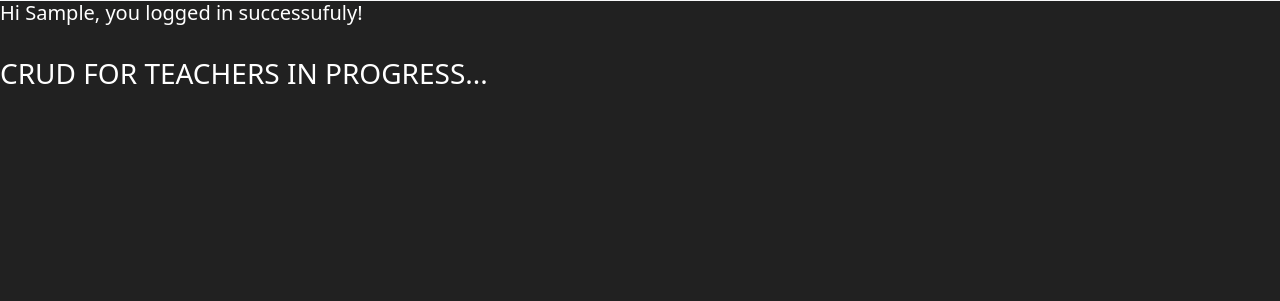
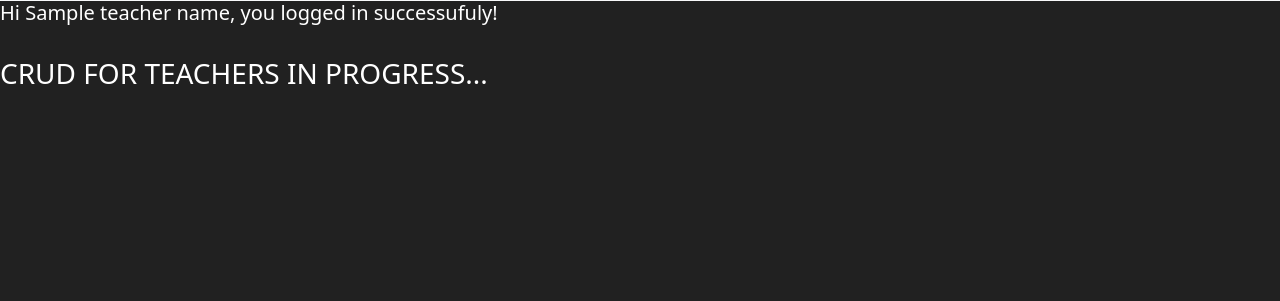
Before and after one commit to AbdessamadTzn/Flask-Project, a Flask app: template templates/profile.html in a window 1280 px wide. Shown: the part 55-356 px from the top of the page. Run offline with Flask 3, Linux system fonts and the light colour scheme; the template is opened without the code that fills it: most values are stand-ins (such as "Sample title", 1, 10 or a date in 2020).

Commit message:
refactor: restructure code into separate files

```diff
--- a/templates/profile.html
+++ b/templates/profile.html
@@ -1,6 +1,6 @@
 {% extends 'base.html' %} {% block title %} {{m}} {% endblock %} {% block
 content %}
-<h5>Hi {{m}}, you logged in successufuly!</h5>
+<h5>Hi {{teacherName}}, you logged in successufuly!</h5>
 <br />
 <h3>CRUD FOR TEACHERS IN PROGRESS...</h3>
 {% endblock %}
--- a/templates/signup.html
+++ b/templates/signup.html
@@ -43,7 +43,7 @@
     <form
       class="mx-auto"
       style="margin-top: 20px; max-width: 300px"
-      action="/t_signup"
+      action="/teacher/signup"
       method="POST"
     >
       <div class="mb-3">
```
